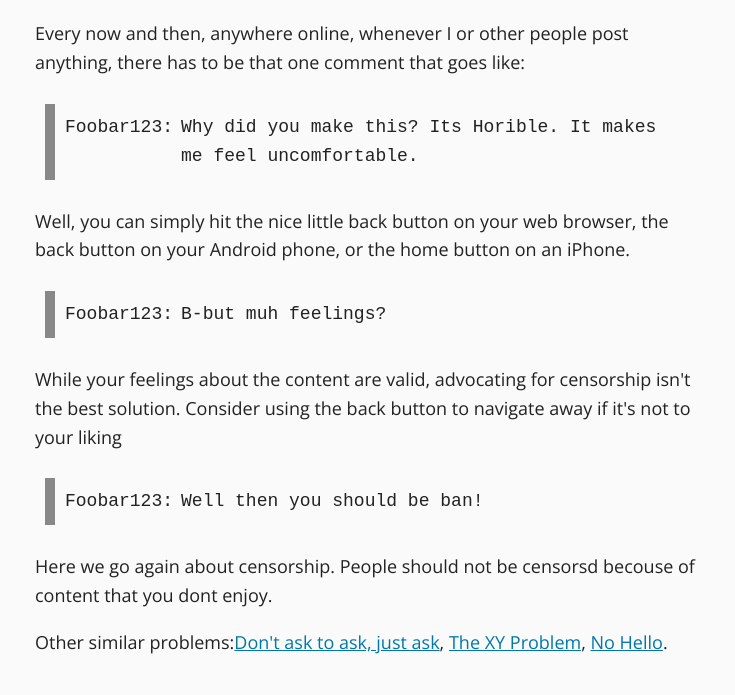
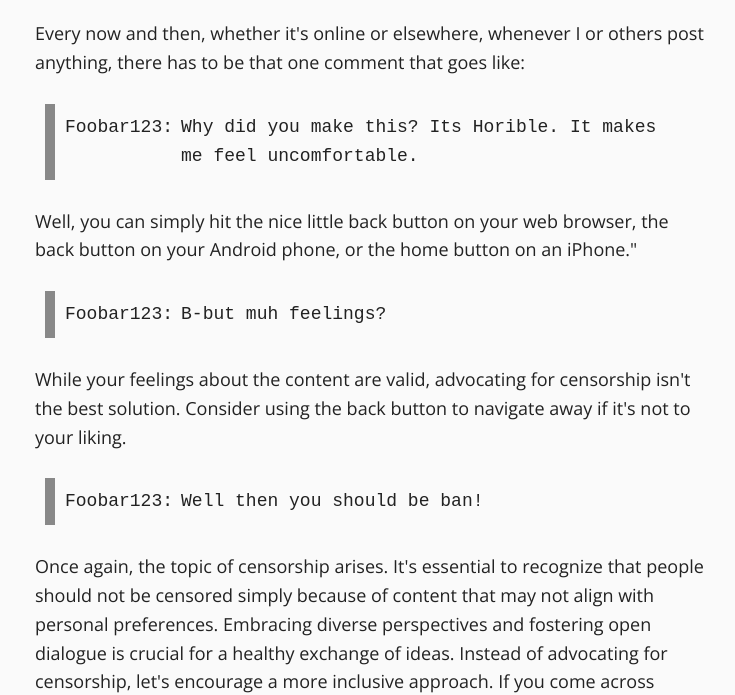
Before and after one commit to Wingzzzzy/justhitthebackbutton, a plain HTML site: page index.html in a window 1280 px wide. Shown: the part 112-807 px from the top of the page, without its empty margins (269-1004 px from the left). Drawn offline with nearby package versions, Linux system fonts and the light colour scheme.

Commit message:
Update index.html

```diff
--- a/index.html
+++ b/index.html
@@ -17,7 +17,7 @@
   <main>
     <h1>Just hit the back button</h1>
     <p>
-      Every now and then, anywhere online, whenever I or other people post anything, there has to be that one comment that goes like:
+      Every now and then, whether it's online or elsewhere, whenever I or others post anything, there has to be that one comment that goes like:
     </p>
     <blockquote>
       <span class="name">Foobar123:</span>
@@ -26,16 +26,15 @@
       </p>
     </blockquote>
     <p>Well, you can simply hit the nice little back button on your web browser,
-      the back button on your Android phone, or the home button on an iPhone.</p>
+      the back button on your Android phone, or the home button on an iPhone."</p>
       <blockquote>
       <span class="name">Foobar123:</span>
       <p class="message">
         B-but muh feelings?
       </p>
     </blockquote>
-    <p>While your feelings about the content are valid,
-      advocating for censorship isn't the best solution.
-      Consider using the back button to navigate away if it's not to your liking
+    <p>While your feelings about the content are valid, advocating for censorship isn't the best solution.
+      Consider using the back button to navigate away if it's not to your liking.
     </p>
     <blockquote>
       <span class="name">Foobar123:</span>
@@ -43,7 +42,12 @@
         Well then you should be ban!
       </p>
     </blockquote>
-    <p>Here we go again about censorship. People should not be censorsd becouse of content that you dont enjoy.</p>
+    <p>Once again, the topic of censorship arises. It's essential to recognize that people should not be
+      censored simply because of content that may not align with personal preferences.
+      Embracing diverse perspectives and fostering open dialogue is crucial for a healthy exchange of ideas.
+      Instead of advocating for censorship, let's encourage a more inclusive approach.
+      If you come across content you don't enjoy, consider engaging in constructive conversations or simply choosing to navigate away.
+      Embracing a variety of viewpoints contributes to a richer and more vibrant online community.</p>
     <p>
       Other similar problems:<a href="https://dontasktoask.com/">Don't ask to ask, just ask</a>, <a href="https://xyproblem.info/">The XY Problem</a>, <a href="https://nohello.net/">No Hello</a>.
     </p>
```
